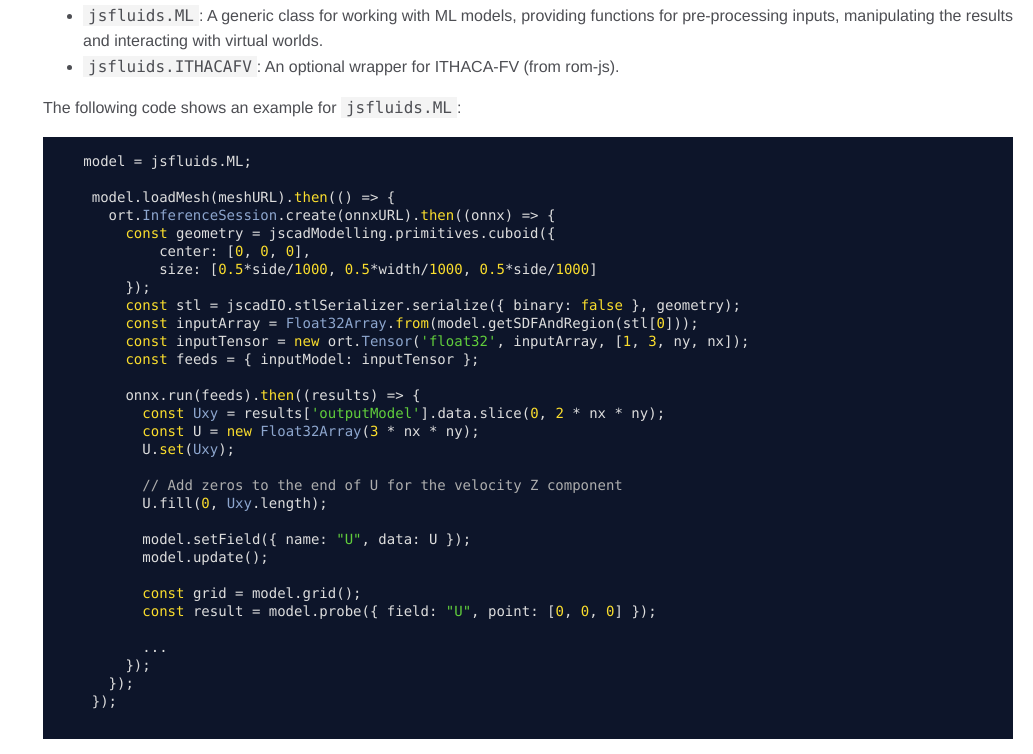
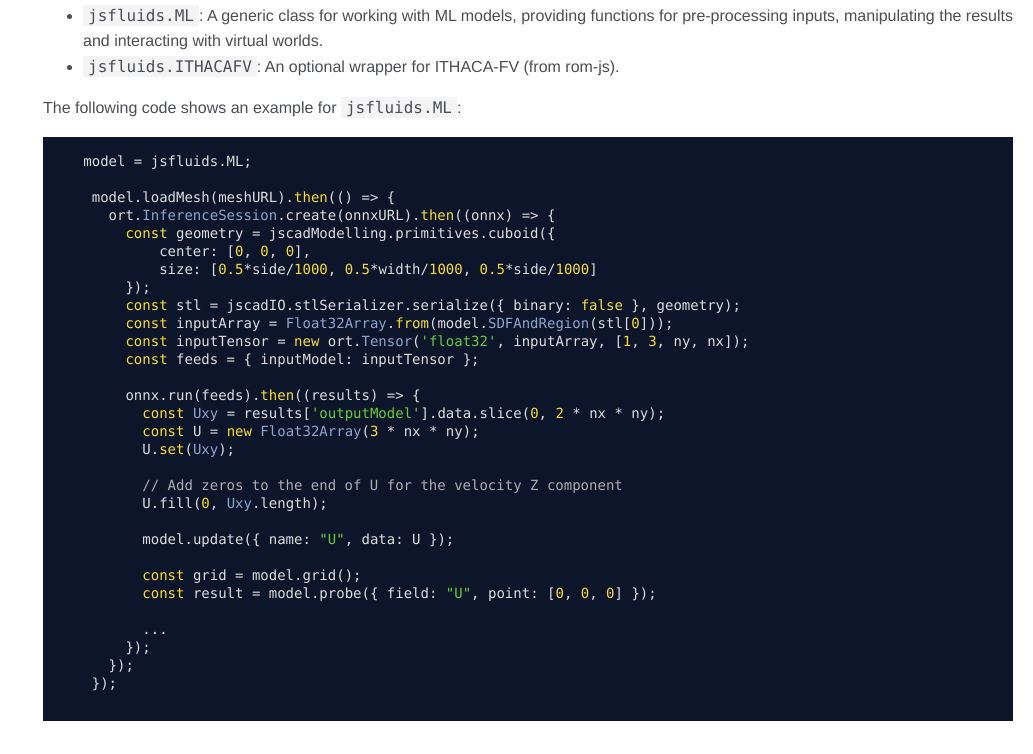
Before and after one commit to simzero/jsfluids, a plain HTML site: page v0.2.0/index.html in a window 1280 px wide. Shown: the part 1199-1953 px from the top of the page, without its empty margins (247-1280 px from the left). Drawn offline with Linux system fonts and the light colour scheme.

Commit message:
Fixing usage example

```diff
--- a/v0.2.0/index.html
+++ b/v0.2.0/index.html
@@ -97,7 +97,7 @@
             size: [0.5*side/1000, 0.5*width/1000, 0.5*side/1000]
         });
         const stl = jscadIO.stlSerializer.serialize({ binary: false }, geometry);
-        const inputArray = Float32Array.from(model.getSDFAndRegion(stl[0]));
+        const inputArray = Float32Array.from(model.SDFAndRegion(stl[0]));
         const inputTensor = new ort.Tensor('float32', inputArray, [1, 3, ny, nx]);
         const feeds = { inputModel: inputTensor };
 
@@ -109,8 +109,7 @@
           // Add zeros to the end of U for the velocity Z component
           U.fill(0, Uxy.length);
 
-          model.setField({ name: &quot;U&quot;, data: U });
-          model.update();
+          model.update({ name: &quot;U&quot;, data: U });
 
           const grid = model.grid();
           const result = model.probe({ field: &quot;U&quot;, point: [0, 0, 0] });
@@ -158,7 +157,7 @@
 <br class="clear">
 
 <footer>
-    Documentation generated by <a href="https://github.com/jsdoc3/jsdoc">JSDoc 4.0.2</a> on Thu Apr 13 2023 11:06:11 GMT+0200 (Central European Summer Time) using the <a href="https://github.com/clenemt/docdash">docdash</a> theme.
+    Documentation generated by <a href="https://github.com/jsdoc3/jsdoc">JSDoc 4.0.2</a> on Thu Apr 13 2023 11:14:55 GMT+0200 (Central European Summer Time) using the <a href="https://github.com/clenemt/docdash">docdash</a> theme.
 </footer>
 
 <script>prettyPrint();</script>
```
